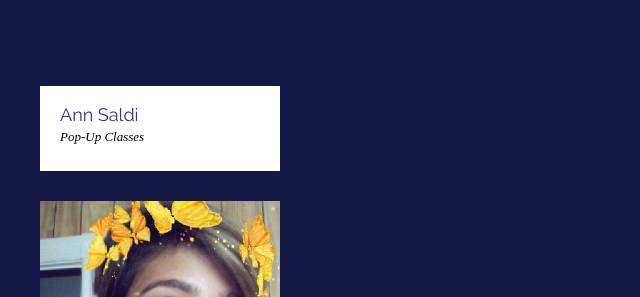
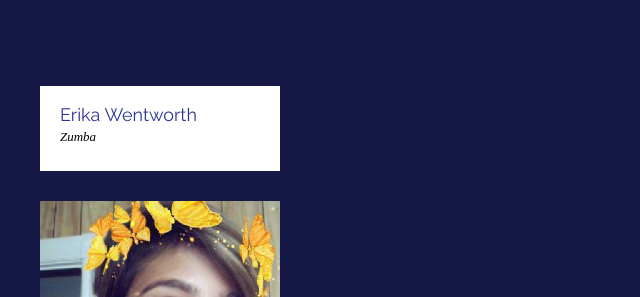
Before and after one commit to rwstone/shapeitup, a Jekyll site: the page built from staff/index.md, in a window 1280 px wide and 900 px high, scrolled down 1259 px. Shown: the part 156-453 px from the top of the window, without its empty margins (0-640 px from the left). Built offline with Jekyll 4.4.1, drawn with Linux system fonts in a browser that asks for light colours; some web fonts are replaced.

Commit message:
Updated Ann

```diff
--- a/_instructors/ann.markdown
+++ b/_instructors/ann.markdown
@@ -1,7 +1,7 @@
 ---
-title: Ann
+title: Erika
 date: 2022-03-25 16:36:00 -04:00
-full_name: Ann Saldi
+full_name: Erika Wentworth
 classes:
-- Pop-Up Classes
+- Zumba
 ---
```
